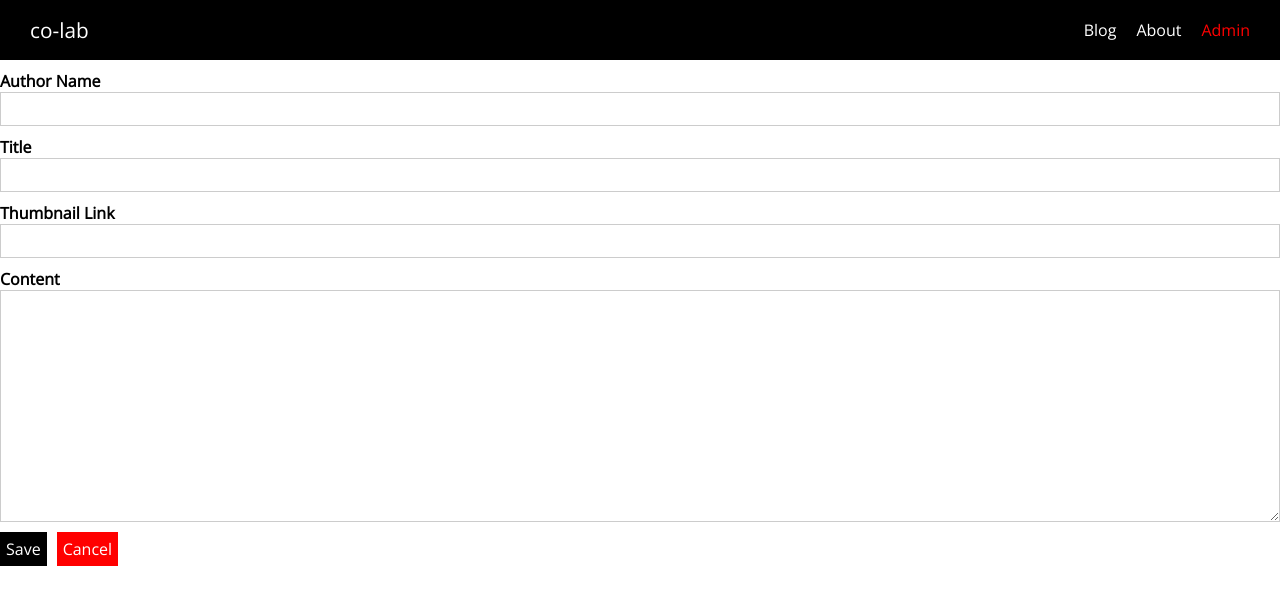
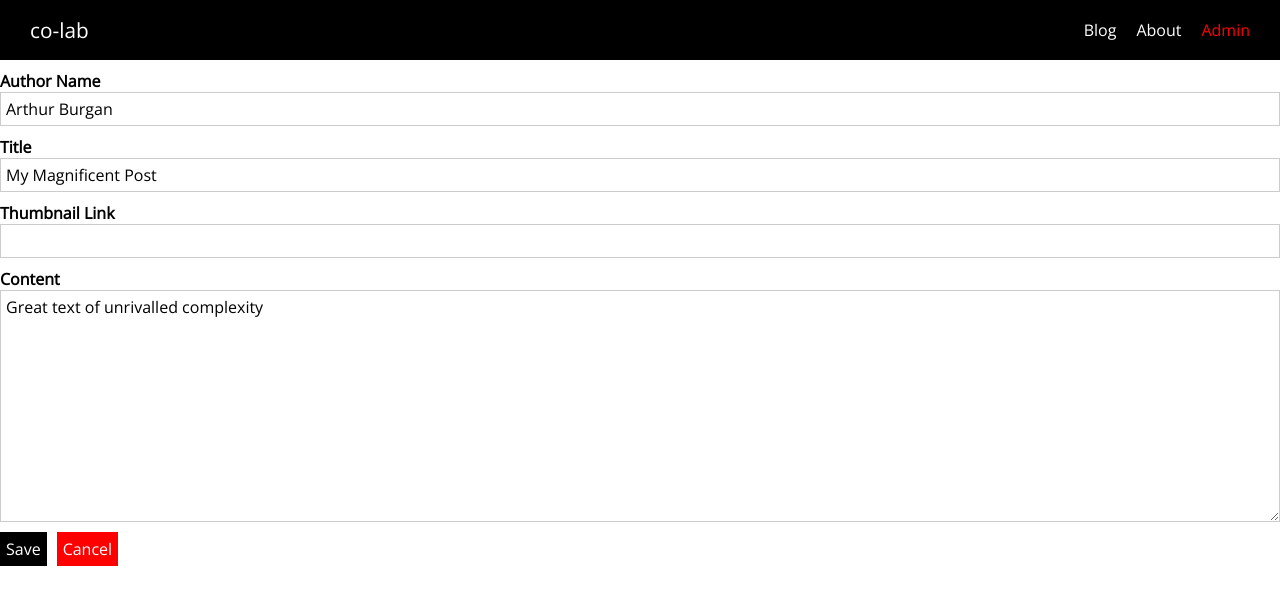
Before and after one commit to 4ortytwo/nuxt-blog, a Nuxt app: page /admin/1 in a window 1280 px wide. Shown: the top 604 px of the page. Built offline with nearby package versions, Linux system fonts and the light colour scheme.

Commit message:
work on Admin

```diff
--- a/components/Admin/AdminPostForm.vue
+++ b/components/Admin/AdminPostForm.vue
@@ -32,14 +32,22 @@ export default {
     AppButton,
     AppControlInput
   },
+  props: {
+    post: {
+      type: Object,
+      required: false
+    }
+  },
   data() {
     return {
-      editedPost: {
-        author: '',
-        title: '',
-        thumbnailLink: '',
-        content: ''
-      }
+      editedPost: this.post
+        ? { ...this.post }
+        : {
+            author: '',
+            title: '',
+            thumbnailLink: '',
+            content: ''
+          }
     }
   },
   methods: {
--- a/components/Posts/PostList.vue
+++ b/components/Posts/PostList.vue
@@ -2,18 +2,21 @@
   <section class="post-list">
     <PostPreview
       id="1"
+      :is-admin="isAdmin"
       :thumbnail="menImg"
       title="Hello there!"
       previewText="This is my first post"
     />
     <PostPreview
       id="2"
+      :is-admin="isAdmin"
       :thumbnail="downloadImg"
       title="Hello there the Second time!"
       previewText="This is my second post"
     />
     <PostPreview
       id="3"
+      :is-admin="isAdmin"
       thumbnail="https://encrypted-tbn0.gstatic.com/images?q=tbn:ANd9GcQwQeUDWcs60whCTdBsBm1IN1LL0w8ObwwPod55I2siEGWnXNT5FA&s"
       title="Hi, this is my third post!"
       previewText="This is my third post"
@@ -27,13 +30,18 @@
   components: {
     PostPreview
   },
+  props: {
+    isAdmin: {
+      type: Boolean,
+      default: false,
+    }
+  },
   data() {
     return {
       menImg: require('@/assets/images/men.jpg'),
       downloadImg: require('@/assets/images/downloadImg.jpeg')
     }
   }
-
 }
 </script>
 
--- a/components/Posts/PostPreview.vue
+++ b/components/Posts/PostPreview.vue
@@ -1,5 +1,5 @@
 <template>
-  <nuxt-link :to="'/posts/' + id" class="post-preview">
+  <nuxt-link :to="postLink" class="post-preview">
     <article class="article">
       <div
         class="post-thumbnail"
@@ -22,6 +22,10 @@ export default {
       type: String,
       required: true
     },
+    isAdmin: {
+      type: Boolean,
+      required: true
+    },
     title: {
       type: String,
       required: true
@@ -33,6 +37,11 @@ export default {
     thumbnail: {
       type: String,
       required: true
+    }
+  },
+  computed: {
+    postLink() {
+      return this.isAdmin ? `/admin/${this.id}` : `/posts/${this.id}`
     }
   }
 }
--- a/pages/admin/_postid/index.vue
+++ b/pages/admin/_postid/index.vue
@@ -1,7 +1,7 @@
 <template>
   <div class="admin-post-page">
     <section class="update-form">
-      <AdminPostForm />
+      <AdminPostForm :post="loadedPost" />
     </section>
   </div>
 </template>
@@ -14,10 +14,18 @@ export default {
   },
   data() {
     return {
+      menImg: require('@/assets/images/men.jpg'),
       loadedPost: {
-
+        author: "Arthur Burgan",
+        title: "My Magnificent Post",
+        content: "Great text of unrivalled complexity",
+        thumbnailLink: this.menImg
       }
     }
   }
 }
 </script>
+
+<style scoped>
+
+</style>
--- a/pages/admin/index.vue
+++ b/pages/admin/index.vue
@@ -5,7 +5,7 @@
     </section>
     <section class="existing-post">
       <h1>Existing Posts</h1>
-      <PostList />
+      <PostList isAdmin/>
     </section>
   </div>
 </template>
--- a/pages/admin/new-post/index.vue
+++ b/pages/admin/new-post/index.vue
@@ -18,3 +18,16 @@ export default {
   methods: {}
 }
 </script>
+
+<style scoped>
+.new-post-form {
+  width: 90%;
+  margin: 20px auto;
+}
+
+@media (min-width: 768px) {
+  .new-post-form {
+    width: 500px;
+  }
+}
+</style>
--- a/pages/index.vue
+++ b/pages/index.vue
@@ -3,7 +3,7 @@
     <section class="intro">
       <h1>Work together!</h1>
     </section>
-      <PostList />
+    <PostList />
   </div>
 </template>
 
@@ -11,7 +11,7 @@
 import PostList from '../components/Posts/PostList'
 export default {
   components: {
-    PostList,
+    PostList
   }
 }
 </script>
```
Lines whose indentation alone changed are shown as unchanged.
